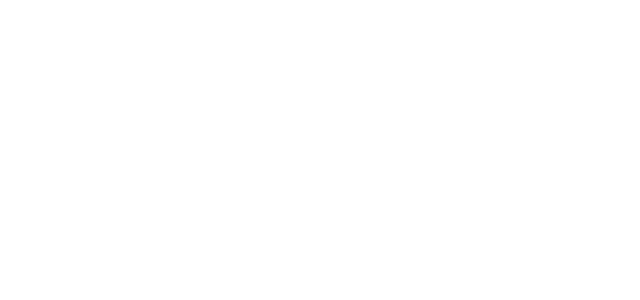
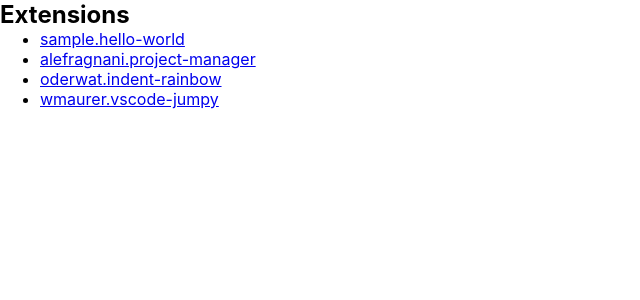
Before and after one commit to syon/vscj, a Nuxt app: page /extensions in a window 1280 px wide. Before the commit this address had no page. Shown: the top 300 px of the page, without its empty margins (0-640 px from the left). Built offline with nearby package versions, Linux system fonts and the light colour scheme.

Commit message:
:memo: Extensions List

```diff
--- /dev/null
+++ b/pages/extension/alefragnani.project-manager.vue
@@ -0,0 +1,5 @@
+<template lang="md">
+## Project Manager
+
+Easily switch between projects
+</template>
--- /dev/null
+++ b/pages/extension/oderwat.indent-rainbow.vue
@@ -0,0 +1,5 @@
+<template lang="md">
+## Indent Rainbow
+
+Makes indentation easier to read
+</template>
--- /dev/null
+++ b/pages/extension/sample.hello-world.vue
@@ -0,0 +1,5 @@
+<template lang="md">
+# Hello World!
+
+Current route is: {{ $route.path }}
+</template>
--- /dev/null
+++ b/pages/extension/wmaurer.vscode-jumpy.vue
@@ -0,0 +1,5 @@
+<template lang="md">
+## Jumpy
+
+Jumpy provides fast cursor movement, inspired by Atom's package of the same name.
+</template>
--- /dev/null
+++ b/pages/extensions/index.vue
@@ -0,0 +1,19 @@
+<template>
+  <section>
+    <h1>Extensions</h1>
+    <ul>
+      <li>
+        <router-link :to="{ path: '/extension/sample.hello-world'}">sample.hello-world</router-link>
+      </li>
+      <li>
+        <router-link :to="{ path: '/extension/alefragnani.project-manager'}">alefragnani.project-manager</router-link>
+      </li>
+      <li>
+        <router-link :to="{ path: '/extension/oderwat.indent-rainbow'}">oderwat.indent-rainbow</router-link>
+      </li>
+      <li>
+        <router-link :to="{ path: '/extension/wmaurer.vscode-jumpy'}">wmaurer.vscode-jumpy</router-link>
+      </li>
+    </ul>
+  </section>
+</template>
```
